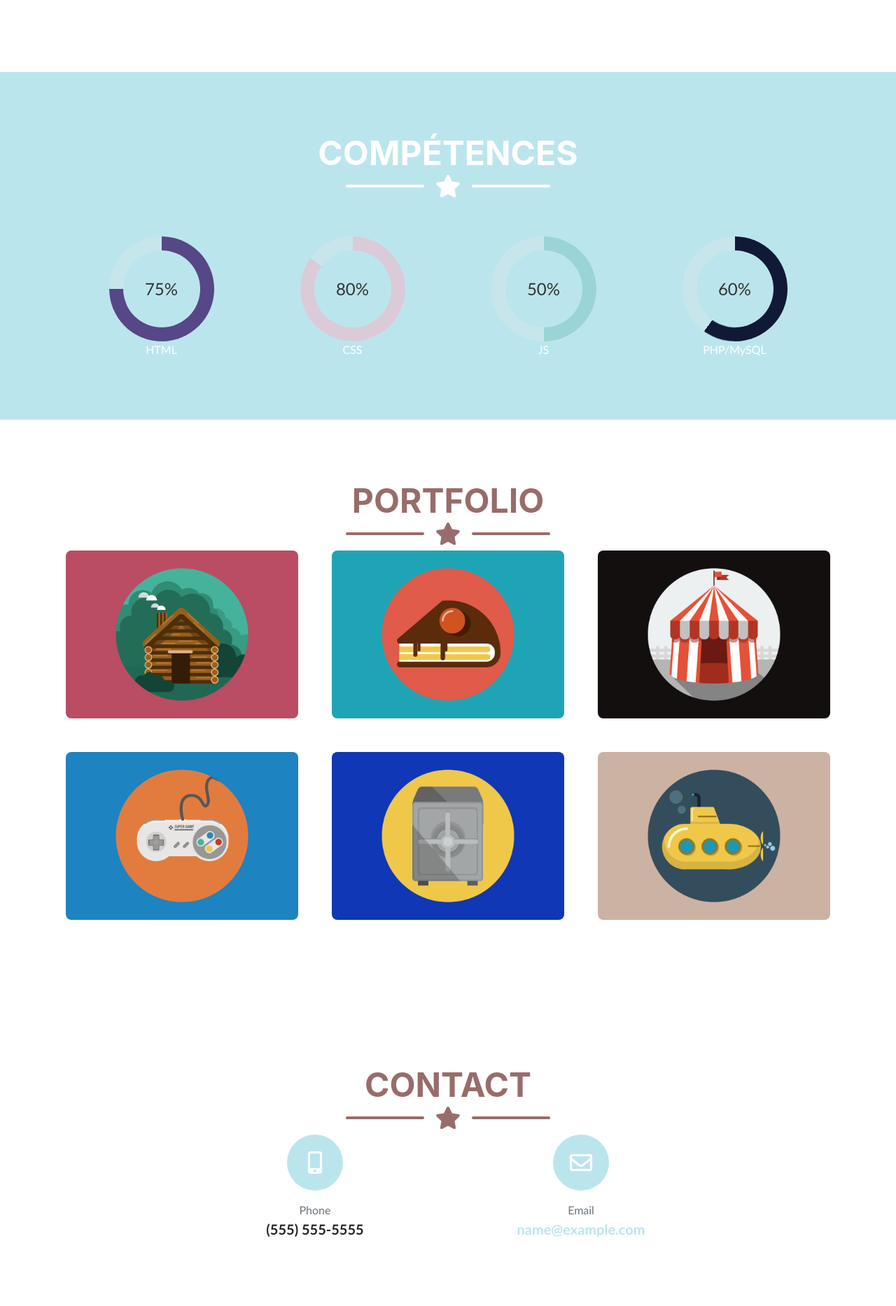
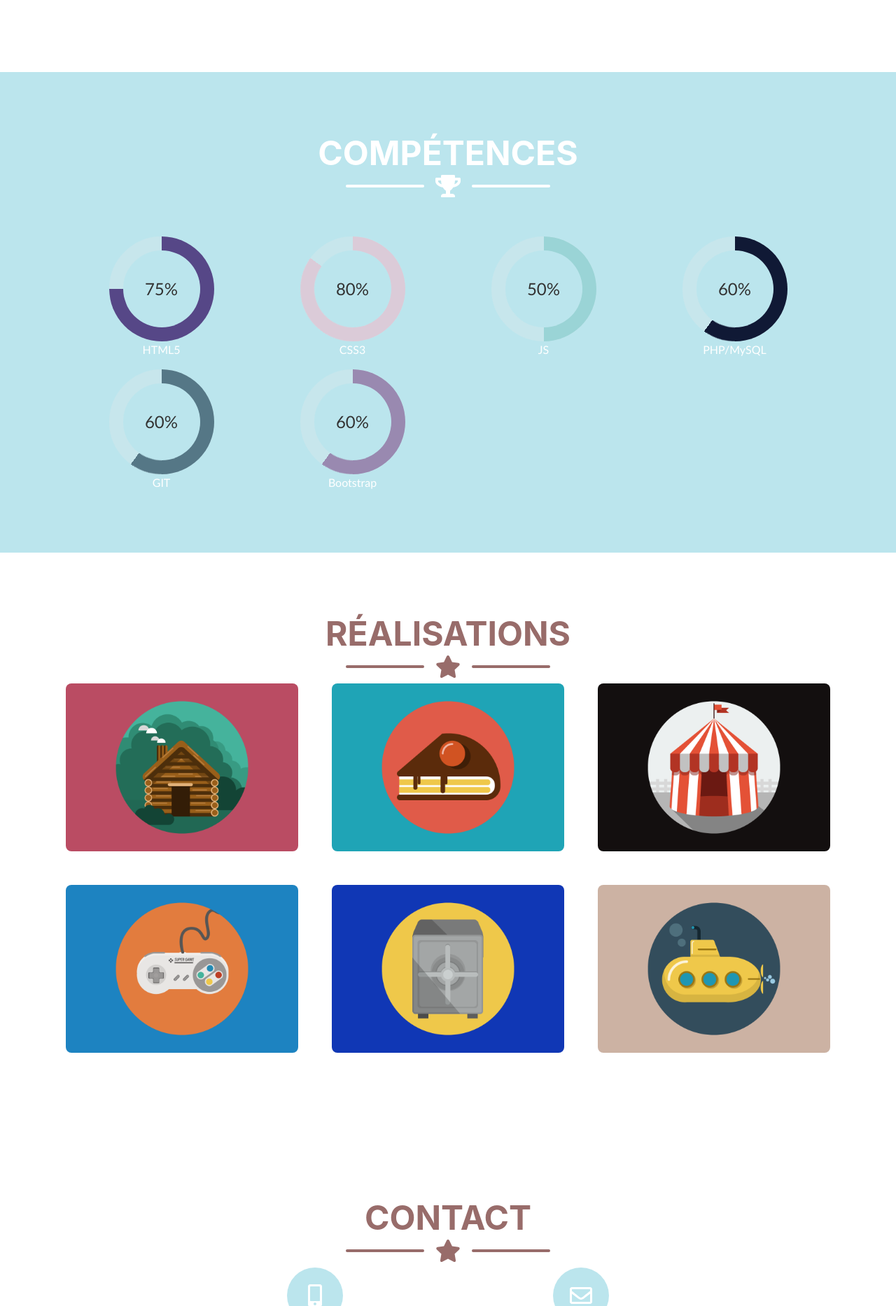
Before and after one commit to lzervini/portfolio, a PHP site: page / in a window 1280 px wide. Shown: the part 1609-3476 px from the top of the page at 70% size. Run offline with PHP 8.4, Linux system fonts and the light colour scheme; some libraries are stand-ins or nearby versions; some web fonts are replaced.

Commit message:
Update - Add progress bar

```diff
--- a/css/skills.css
+++ b/css/skills.css
@@ -89,6 +89,20 @@
 .progress.blue .progress-left .progress-bar{
     animation: loading-4 1.2s linear forwards 1.8s;
 }
+.progress.grey .progress-bar{
+    border-color: #557786;
+}
+.progress.grey .progress-left .progress-bar{
+    animation: loading-4 1.2s linear forwards 1.8s;
+}
+.progress.grape .progress-bar{
+    border-color: #9989B0;
+}
+.progress.grape .progress-left .progress-bar{
+    animation: loading-4 1.2s linear forwards 1.8s;
+}
+
+
 @keyframes loading-1{
     0%{
         -webkit-transform: rotate(0deg);
--- a/index.html
+++ b/index.html
@@ -21,7 +21,7 @@
     </head>
     <body id="page-top">
         <nav class="navbar navbar-expand-lg bg-secondary fixed-top" id="mainNav">
-            <div class="container"><a class="navbar-brand js-scroll-trigger" href="#page-top"><img src="assets/img/LZ_favicon.ico"></a>
+            <div class="container"><a class="navbar-brand js-scroll-trigger" href="#page-top"><img src="assets/img/LZ_favicon.ico" alt="Icone LZ"></a>
                 <button class="navbar-toggler navbar-toggler-right font-weight-bold bg-primary text-white rounded" type="button" data-toggle="collapse" data-target="#navbarResponsive" aria-controls="navbarResponsive" aria-expanded="false" aria-label="Toggle navigation">Menu <i class="fas fa-bars"></i></button>
                 <div class="collapse navbar-collapse" id="navbarResponsive">
                     <ul class="navbar-nav ml-auto">
@@ -70,7 +70,7 @@
                     <div class="wrapper">
 
                         <div class="item mt-0">
-                          <div class="polaroid"><img src="assets/img/lz.jpg">
+                          <div class="polaroid"><img src="assets/img/lz.jpg" alt="photo de Léa Zervini">
                             <div class="caption">ZERVINI Léa</div>
                           </div>
                         </div>
@@ -106,12 +106,13 @@
             <div class="container">
                 <!-- Portfolio Section Heading-->
                 <div class="text-center">
-                    <h2 class="page-section-heading  mb-0 d-inline-block">COMPÉTENCES</h2>
+                    <h2 class="page-section-heading  mb-0 d-inline-block">
+                        COMPÉTENCES</h2>
                 </div>
                 <!-- Icon Divider-->
                 <div class="divider-custom divider-light">
                     <div class="divider-custom-line"></div>
-                    <div class="divider-custom-icon "><i class="fas fa-star "></i></div>
+                    <div class="divider-custom-icon "><i class="fa fa-trophy" aria-hidden="true"></i></div>
                     <div class="divider-custom-line"></div>
                 </div>
                 <div class="container">
@@ -127,7 +128,7 @@
                                 <div class="progress-value">75%</div>
                             </div>
                             <div>
-                                <p class="text-center">HTML</p>
+                                <p class="text-center">HTML5</p>
                             </div>
                         </div>
                         <div class="col-md-3 col-sm-6">
@@ -141,7 +142,7 @@
                                 <div class="progress-value">80%</div>
                             </div>
                             <div>
-                                <p class="text-center">CSS</p>
+                                <p class="text-center">CSS3</p>
                             </div>
                         </div>
                         <div class="col-md-3 col-sm-6">
@@ -172,16 +173,43 @@
                                 <p class="text-center">PHP/MySQL</p>
                             </div>
                         </div>
+                        <div class="col-md-3 col-sm-6">
+                            <div class="progress grey">
+                                <span class="progress-left">
+                                    <span class="progress-bar"></span>
+                                </span>
+                            <span class="progress-right">
+                                <span class="progress-bar"></span>
+                            </span>
+                            <div class="progress-value">60%</div>
+                        </div>
+                        <div>
+                            <p class="text-center">GIT</p>
+                        </div>
                     </div>
+                    <div class="col-md-3 col-sm-6">
+                        <div class="progress grape">
+                                    <span class="progress-left">
+                                        <span class="progress-bar"></span>
+                                    </span>
+                                    <span class="progress-right">
+                                        <span class="progress-bar"></span>
+                                    </span>
+                                    <div class="progress-value">60%</div>
+                                </div>
+                                <div>
+                                    <p class="text-center">Bootstrap</p>
+                                </div>
+                            </div>
+                        </div>
                 </div>
-
             </div>
         </section>
         <section class="page-section portfolio " id="portfolio">
             <div class="container">
                 <!-- Portfolio Section Heading-->
                 <div class="text-center">
-                    <h2 class="page-section-heading  mb-0 d-inline-block text-secondary">PORTFOLIO</h2>
+                    <h2 class="page-section-heading  mb-0 d-inline-block text-secondary">RÉALISATIONS</h2>
                 </div>
                 <!-- Icon Divider-->
                 <div class="divider-custom">
```
